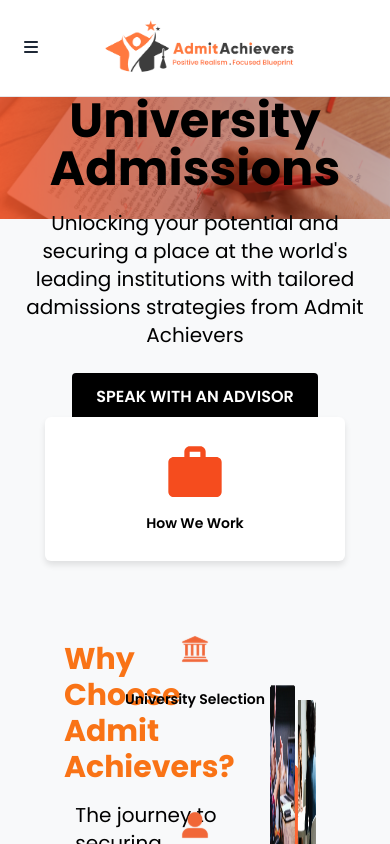
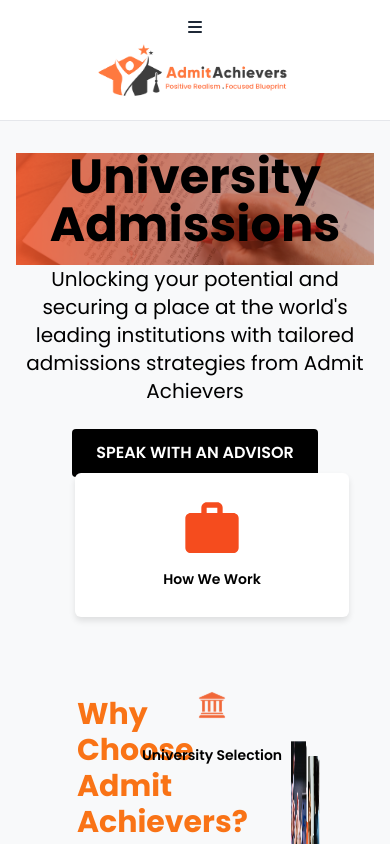
Before and after one commit to AradhyaDixit18/Admit_Achievers_Frontend, a React (Create React App) app: page /admissions in a window 390 px wide. Shown: the top 844 px of the page. Built offline with nearby package versions, Linux system fonts and the light colour scheme.

Commit message:
homepage done

```diff
--- a/src/components/FaqSection/FAQSection.css
+++ b/src/components/FaqSection/FAQSection.css
@@ -2,11 +2,26 @@
 
 * {
   font-family: 'Poppins', sans-serif;
+  margin: 0;
+  padding: 0;
+  box-sizing: border-box;
 }
 
-.symbol {
-  font-size: 40px;
-  color: #ff730f;
+body {
+  margin: 0;
+  padding: 0;
+  background-color: #f0f2f5;
+}
+
+.main {
+  font-family: 'Poppins', sans-serif;
+  background: white;
+  padding: 2rem 1rem;
+  min-height: 100vh;
+  display: flex;
+  flex-direction: column;
+  justify-content: center;
+  align-items: center;
 }
 
 .text-orange {
@@ -20,6 +35,12 @@
 
 .question-text {
   cursor: pointer;
+  text-align: left; /* Ensure question text is left-aligned */
+}
+
+.symbol {
+  font-size: 24px;
+  color: #ff730f;
 }
 
 @media (min-width: 1000px) {
@@ -38,17 +59,14 @@
   .main-text {
     font-size: 24px;
     text-align: center;
+    margin-left: 40%;
   }
 
   .questions {
     font-size: 15px;
     text-align: center;
     margin-bottom: 30px;
-  }
-
-  .symbol {
-    font-size: 80px;
-    background: #ff730f;
+    margin-left: -20%;
   }
 
   .images {
@@ -57,6 +75,7 @@
     display: flex;
     flex-direction: column;
     align-items: center;
+    margin-left: 20%;
   }
 
   .images1,
@@ -71,7 +90,17 @@
   .main-quesns {
     margin-top: 2rem;
     width: 100%;
+    display: flex;
+    justify-content: center; /* Center the questions container */
   }
+
+  .quesns {
+    margin: 0 auto; /* Center the questions list */
+    width: 100%; /* Ensure the questions list takes full width */
+    max-width: 600px; /* Set a max-width for better readability */
+  }
+
+
 }
 
 @media (max-width: 480px) {
@@ -84,6 +113,7 @@
   }
   .images {
     margin-top: 20px;
+
   }
   .questions {
     font-size: 14px;
@@ -107,9 +137,72 @@
   .question-text {
     font-size: 16px;
   }
+
+  .quesns {
+    margin: 0 auto; /* Center the questions list */
+    width: 100%; /* Ensure the questions list takes full width */
+    max-width: 600px; /* Set a max-width for better readability */
+  }
 }
 
+.container {
+  width: 100%;
+  max-width: 1200px;
+  padding: 0 1rem;
+}
 
-.quesns{
-  margin-left: 50%;
+h2 {
+  font-size: 2rem;
+  text-align: center;
+  margin-bottom: 2rem;
 }
+
+ul {
+  list-style-type: none;
+  padding: 0;
+}
+
+li {
+  margin-bottom: 1rem;
+}
+
+.question-text {
+  font-size: 1.2rem;
+  text-align: left;
+}
+
+.answer-text {
+  font-size: 1rem;
+  margin-top: 0.5rem;
+  text-align: left;
+}
+
+@media (max-width: 768px) {
+  .question-text {
+    font-size: 1rem;
+    text-align: left;
+  }
+
+  .answer-text {
+    font-size: 0.875rem;
+    text-align: left;
+  }
+
+  .main-text {
+    font-size: 1.5rem;
+  }
+}
+
+@media (max-width: 480px) {
+  .question-text {
+    font-size: 0.875rem;
+  }
+
+  .answer-text {
+    font-size: 0.75rem;
+  }
+
+  .main-text {
+    font-size: 1.25rem;
+  }
+}
--- a/src/components/FaqSection/FaqSection.js
+++ b/src/components/FaqSection/FaqSection.js
@@ -35,13 +35,13 @@
   ];
 
   return (
-    <div className="main font-sans antialiased bg-white py-8 ">
+    <div className="main font-sans antialiased bg-white py-8">
       <div className="container questions mx-auto px-4">
         <h2 className="text-5xl main-text font-bold text-center mb-4">
           Got Questions? Find <span className="text-orange">Answers</span> Here
         </h2>
         <div className="flex flex-col md:flex-row mt-4 justify-center items-start">
-          <div className="w-full main-quesns text-xl mt-20 md:w-3/4 z-10 ">
+          <div className="w-full main-quesns text-xl mt-20 md:w-3/4 z-10">
             <ul className="list-none quesns">
               {questionsAndAnswers.map((item, index) => (
                 <li key={index} className="mb-4">
@@ -61,7 +61,7 @@
               ))}
             </ul>
           </div>
-          <div className="w-full images md:w-1/2 flex flex-col items-center mt-4 ">
+          <div className="w-full images md:w-1/2 flex flex-col items-center mt-4">
             <img
               src={Faq1}
               alt="Image 1"
--- a/src/components/Footer/Footer.css
+++ b/src/components/Footer/Footer.css
@@ -23,11 +23,21 @@
 
 /* Media queries for responsiveness */
 @media (max-width: 768px) {
+  .container {
+    padding: 0 1rem;
+    display: flex;
+    flex-direction: column;
+    align-items: center;
+  }
   .flex-col {
     flex-direction: column;
+    align-items: start;
+    text-align: left;
   }
   .md\\:flex-row {
     flex-direction: column;
+    align-items: start;
+    text-align: left;
   }
   .md\\:justify-between {
     justify-content: center;
@@ -41,20 +51,12 @@
   .md\\:mb-0 {
     margin-bottom: 0;
   }
-  .container {
-    padding: 0 1rem;
-  }
   .grid-cols-2 {
     grid-template-columns: 1fr;
+    justify-items: start;
   }
   .gap-x-20 {
     gap: 1rem;
-  }
-  .md\\:text-left {
-    text-align: center;
-  }
-  .text-center {
-    text-align: center;
   }
   .mt-8 {
     margin-top: 2rem;
@@ -70,11 +72,18 @@
   }
   .container {
     padding: 0 0.5rem;
+    display: flex;
+    flex-direction: column;
+    align-items: center;
   }
+
   .mb-8 {
     margin-bottom: 1.5rem;
   }
   .md\\:mb-0 {
     margin-bottom: 0;
   }
+  .main-footer {
+    margin-top: 80%;
+  }
 }
--- a/src/components/Footer/Footer.js
+++ b/src/components/Footer/Footer.js
@@ -4,10 +4,10 @@
 
 const Footer = () => {
   return (
-    <footer className="main-footer text-left text-white py-8 mt-2">
-      <div className="container text-left mx-auto px-4">
-        <div className="flex flex-col text-left items-start md:flex-row md:justify-between">
-          <div className="flex flex-col text-left items-start mb-8 md:mb-0">
+    <footer className="main-footer text-white mt-2">
+      <div className="container mx-auto px-4">
+        <div className="flex flex-col items-start md:flex-row md:justify-between">
+          <div className="flex flex-col items-start mb-8 md:mb-0">
             <div className="footer-logo mb-4">
               <img src={footerIcon} alt="Logo" className="logo-main" />
             </div>
@@ -23,13 +23,13 @@
               </a>
             </div>
           </div>
-          <div className="flex flex-col text-left md:flex-row md:space-x-36">
+          <div className="flex flex-col md:flex-row md:space-x-36">
             <div className="mb-8 md:mb-0">
               <h3 className="font-bold mb-4">Our Services</h3>
               <ul className="list-none space-y-2">
                 <li><a href="/coming-soon" className="hover:underline hover:cursor-pointer">Full Stack Admissions</a></li>
-                <li><a href="/coming-soon" className="hover:underline hover:cursor-pointer">Essay Review</a></li>
-                <li><a href="/coming-soon" className="hover:underline hover:cursor-pointer">Profile Building</a></li>
+                <li><a href="/essay-review" className="hover:underline hover:cursor-pointer">Essay Review</a></li>
+                <li><a href="/profile-building" className="hover:underline hover:cursor-pointer">Profile Building</a></li>
                 <li><a href="/coming-soon" className="hover:underline hover:cursor-pointer">Visas</a></li>
               </ul>
             </div>
@@ -61,8 +61,8 @@
           </div>
         </div>
         <div className="flex flex-col items-start md:flex-row md:justify-between mt-8">
-          <p className="text-left text-white">&copy; 2024 Admit Achievers</p>
-          <p className="text-left text-white">All rights reserved. Registration or use of this site constitutes acceptance of our <a href="#terms" className="hover:underline hover:cursor-pointer">Terms and Conditions</a>.</p>
+          <p className="text-left">&copy; 2024 Admit Achievers</p>
+          <p className="text-left">All rights reserved. Registration or use of this site constitutes acceptance of our <a href="#terms" className="hover:underline hover:cursor-pointer">Terms and Conditions</a>.</p>
         </div>
       </div>
     </footer>
--- a/src/components/Navbar/Navbar.js
+++ b/src/components/Navbar/Navbar.js
@@ -7,6 +7,11 @@
 const Navbar = () => {
   const [openDropdown, setOpenDropdown] = useState(null);
   const [dropdownTimeout, setDropdownTimeout] = useState(null);
+  const [isMenuOpen, setIsMenuOpen] = useState(false);
+  const [isDropdownOpen, setIsDropdownOpen] = useState({
+    services: false,
+    destinations: false
+  });
   const location = useLocation();
 
   useEffect(() => {
@@ -18,18 +23,22 @@
   }, [dropdownTimeout]);
 
   const handleMouseEnter = (dropdown) => {
+    if (window.innerWidth >= 1024) { // Only apply on larger screens
       if (dropdownTimeout) {
         clearTimeout(dropdownTimeout);
         setDropdownTimeout(null);
       }
       setOpenDropdown(dropdown);
+    }
   };
 
   const handleMouseLeave = () => {
+    if (window.innerWidth >= 1024) { // Only apply on larger screens
       const timeout = setTimeout(() => {
         setOpenDropdown(null);
       }, 3000); // 3 seconds
       setDropdownTimeout(timeout);
+    }
   };
 
   const handleClickOutside = (event) => {
@@ -46,6 +55,13 @@
     };
   }, []);
 
+  const toggleDropdown = (dropdown) => {
+    setIsDropdownOpen((prev) => ({
+      ...prev,
+      [dropdown]: !prev[dropdown]
+    }));
+  };
+
   const getLinkClass = (path) => {
     return location.pathname === path ? 'text-orange-600' : 'text-gray-800';
   };
@@ -54,8 +70,8 @@
     <nav className="bg-white shadow p-4 border-b border-gray-200">
       <div className="container mx-auto flex justify-between items-center">
         <div className="flex items-center lg:hidden">
-          <button onClick={() => setOpenDropdown(openDropdown === 'menu' ? null : 'menu')} className="text-gray-800 focus:outline-none">
-            <i className={`fas ${openDropdown === 'menu' ? 'fa-times' : 'fa-bars'}`}></i>
+          <button onClick={() => setIsMenuOpen(!isMenuOpen)} className="text-gray-800 focus:outline-none">
+            <i className={`fas ${isMenuOpen ? 'fa-times' : 'fa-bars'}`}></i>
           </button>
         </div>
         <div className="flex-1 flex justify-center lg:justify-start">
@@ -63,15 +79,20 @@
             <img src={Logo} alt="Admit Achievers" className="h-16 logo w-auto" />
           </Link>
         </div>
-        <div className={`w-full lg:flex lg:items-center lg:w-auto ${openDropdown === 'menu' ? 'block' : 'hidden'} lg:block`}>
+        <div className={`w-full lg:flex lg:items-center lg:w-auto ${isMenuOpen ? 'block' : 'hidden'} lg:block`}>
           <div className="lg:flex -ml-4 lg:space-x-6">
             <div
               className="relative"
               onMouseEnter={() => handleMouseEnter('services')}
               onMouseLeave={handleMouseLeave}
             >
-              <button className="block lg:inline-block p-2">Our Services</button>
-              {openDropdown === 'services' && (
+              <button
+                className="block lg:inline-block p-2"
+                onClick={() => toggleDropdown('services')}
+              >
+                Our Services
+              </button>
+              {(openDropdown === 'services' || isDropdownOpen.services) && (
                 <div
                   className="absolute bg-white shadow-md rounded mt-2 w-52 dropdown-menu z-50 open"
                   onMouseEnter={() => handleMouseEnter('services')}
@@ -89,8 +110,13 @@
               onMouseEnter={() => handleMouseEnter('destinations')}
               onMouseLeave={handleMouseLeave}
             >
-              <button className="block lg:inline-block p-2">Destinations</button>
-              {openDropdown === 'destinations' && (
+              <button
+                className="block lg:inline-block p-2"
+                onClick={() => toggleDropdown('destinations')}
+              >
+                Destinations
+              </button>
+              {(openDropdown === 'destinations' || isDropdownOpen.destinations) && (
                 <div
                   className="absolute bg-white shadow-md rounded mt-2 w-48 dropdown-menu z-50 open"
                   onMouseEnter={() => handleMouseEnter('destinations')}
```
Lines whose indentation alone changed are shown as unchanged.
